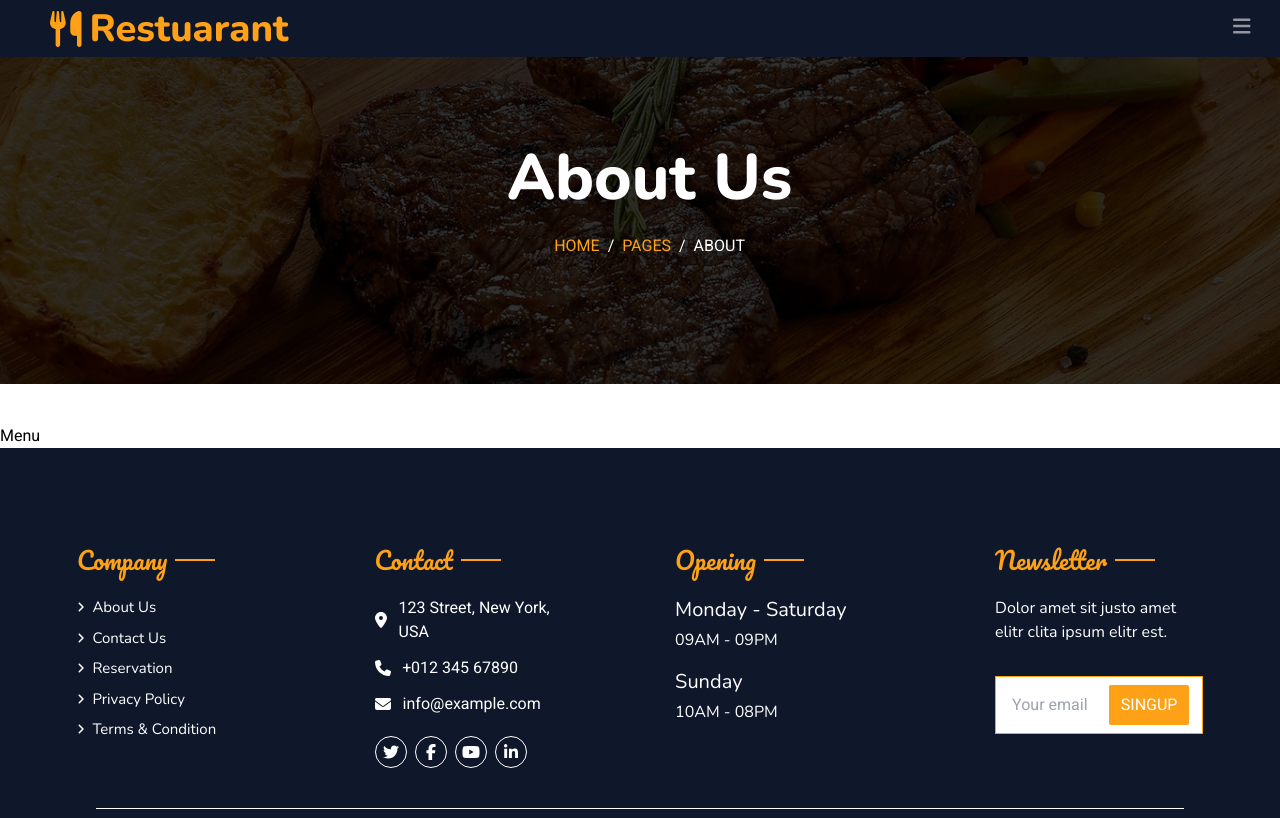
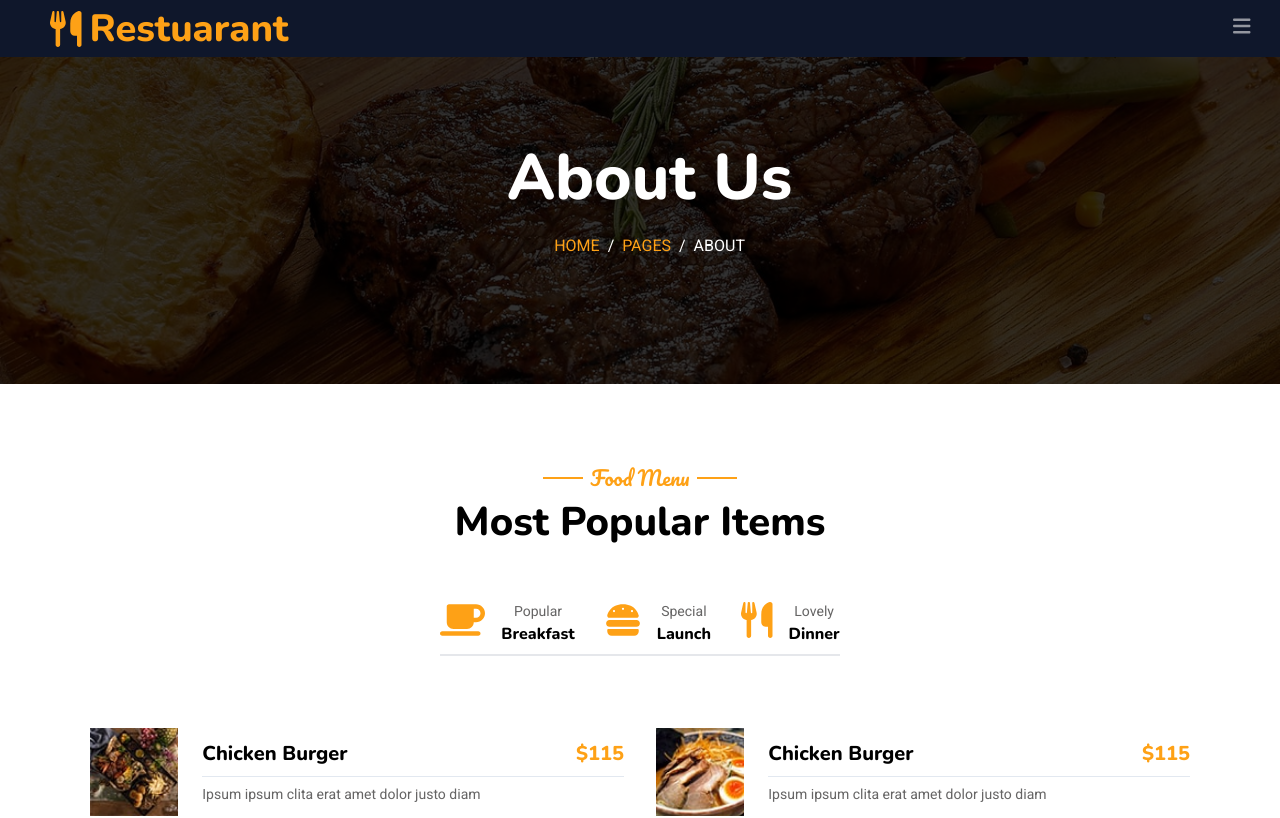
Before and after one commit to ms-moradi/Restuarant, a Next.js app: page /Menu in a window 1280 px wide. Shown: the top 818 px of the page. Built offline with nearby package versions, Linux system fonts and the light colour scheme.

Commit message:
add FoodMenu component

```diff
--- a/src/app/(pages)/Menu/page.jsx
+++ b/src/app/(pages)/Menu/page.jsx
@@ -1,10 +1,10 @@
 
-
+import FoodMenu from "@/component/foodMenu/foodMenu";
 
 const Menu =()=>{
     return(
         <>
-        Menu
+            <FoodMenu/>
         </>
     )
 }
```
